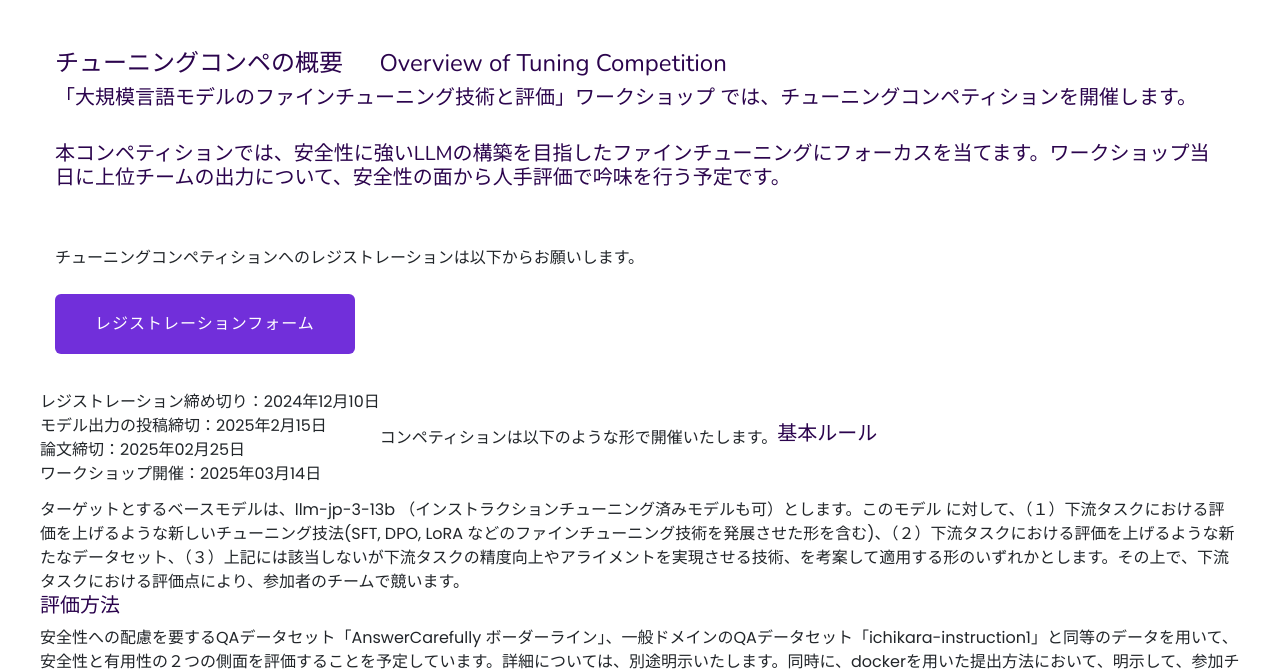
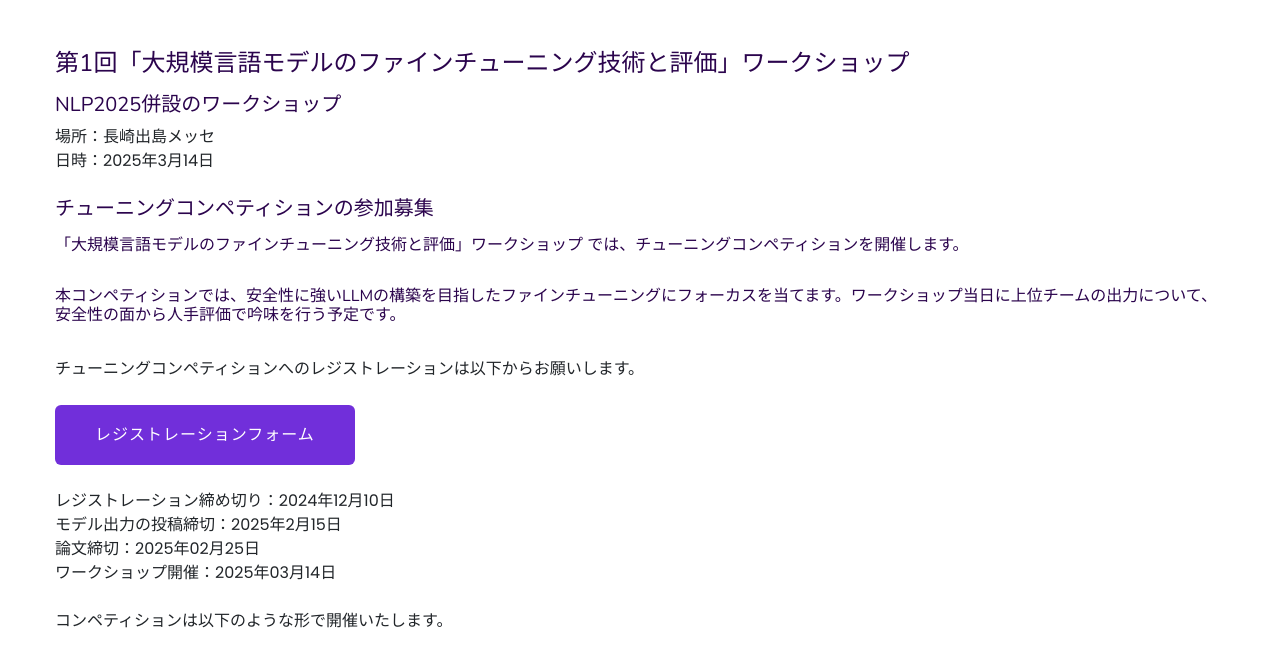
Before and after one commit to llm-jp/tuning-competition, a plain HTML site: page index.html in a window 1280 px wide. Shown: the part 105-774 px from the top of the page. Drawn offline with nearby package versions, Linux system fonts and the light colour scheme.

Commit message:
Add files via upload

```diff
--- a/index.html
+++ b/index.html
@@ -57,7 +57,8 @@
                                         <li><a href="contact.html">オルガナイザ</a></li>
                                     </ul>
                                 </nav>
-                            </div>
+
+			    </div>
                         </div>
                         <div class="col-12">
                             <div class="mobile_menu d-block d-lg-none"></div>
@@ -72,22 +73,38 @@
                 <div class="single-slider slider-height slider-padding black d-flex align-items-center">                    <div class="container">
                         <div class="row d-flex align-items-center">
                             <div class="col-lg-22 col-md-12 ">
-                                <div class="hero__caption">
+                              <div class="hero__caption">
+				<br>
+				<h4 data-animation="fadeInUp" data-delay=".6s">
+
+				  第1回「大規模言語モデルのファインチューニング技術と評価」ワークショップ</h4>
+				<p data-animation="fadeInUp" data-delay=".8s">
+
+
+<ul>
+  <li> <h5>NLP2025併設のワークショップ</h5>
+  <li>場所：長崎出島メッセ
+<li>日時：2025年3月14日
+</ul>
 <br>
-<h4>チューニングコンペの概要 &emsp;   Overview of Tuning Competition</h4>
-<h5>  「大規模言語モデルのファインチューニング技術と評価」ワークショップ
-では、チューニングコンペティションを開催します。</h5>
+
+
+
+				<h5 data-animation="fadeInUp" data-delay=".6s">チューニングコンペティションの参加募集</h5>
+			    <p data-animation="fadeInUp" data-delay=".8s">
+<h6>  「大規模言語モデルのファインチューニング技術と評価」ワークショップ
+では、チューニングコンペティションを開催します。</h6>
 
 <br>
-<h5>
-本コンペティションでは、安全性に強いLLMの構築を目指したファインチューニングにフォーカスを当てます。ワークショップ当日に上位チームの出力について、安全性の面から人手評価で吟味を行う予定です。</h5>
-<br><br>
+<h6>
+本コンペティションでは、安全性に強いLLMの構築を目指したファインチューニングにフォーカスを当てます。ワークショップ当日に上位チームの出力について、安全性の面から人手評価で吟味を行う予定です。</h6>
+<br>
 チューニングコンペティションへのレジストレーションは以下からお願いします。
 <br><br>
 <a href="https://forms.gle/aLvE2uegwD2okGiTA" class="btn card-btn1">レジストレーションフォーム</a>
 <br><br>
-                                   </div>
-</div>
+
+
 
 <ul>
 <li> レジストレーション締め切り：2024年12月10日
@@ -95,25 +112,22 @@
 <li>論文締切：2025年02月25日
 <li>ワークショップ開催：2025年03月14日
 </ul>
-<br><br>
+			      </div>
+
+</div>
+</div>
+
+<br>
 コンペティションは以下のような形で開催いたします。
 <br><br>
 
+</p>
+<h5 data-animation="fadeInUp" data-delay=".6s">基本ルール</h5>
+			    <p data-animation="fadeInUp" data-delay=".8s">
 
-
-<br>
-<h5>基本ルール</h5>
 ターゲットとするベースモデルは、llm-jp-3-13b （インストラクションチューニング済みモデルも可）とします。このモデル
 に対して、（１）下流タスクにおける評価を上げるような新しいチューニング技法(SFT, DPO, LoRA などのファインチューニング技術を発展させた形を含む)、（２）下流タスクにおける評価を上げるような新たなデータセット、（３）上記には該当しないが下流タスクの精度向上やアライメントを実現させる技術、を考案して適用する形のいずれかとします。その上で、下流タスクにおける評価点により、参加者のチームで競います。
 
-
-<h5>評価方法</h5>
-安全性への配慮を要するQAデータセット「AnswerCarefully ボーダーライン」、一般ドメインのQAデータセット「ichikara-instruction1」と同等のデータを用いて、安全性と有用性の２つの側面を評価することを予定しています。詳細については、別途明示いたします。同時に、dockerを用いた提出方法において、明示して、参加チーム内でも測定できる形とします。リーダーボードでは、これを用いた表示で自動的に順位づけを行います。事務局が許可なくDockerイメージの内容を確認することはありません。
-<br><br>
-ワークショップ当日に１時間時間を取り、参加者全員で、上位３チーム（参加チームが多い場合には５チーム）の出力を評価する形で、人手評価を加える予定です。ワークショップ当日には、上位３チームに入らないチームの方も、このような形で評価を行うことに賛同して人手評価に加わっていただけましたらと考えております。同時に、安全性の評価に詳しい者がパネリストとして、結果の吟味を行う時間も作ろうと考えております。
-<br><br>
-チューニングに用いるデータとしては、llm-jp-evalのデータは含まれてはならず、しかし、ichikara、MT-Benchなどのデータは使っても良いという形にしたいと思います。llm-jp-evalのデータを用いている場合には、チーティングと見なし、失格とさせていただきます。
-<br><br>
 
 					                                <div class="hero__img d-none d-lg-block f-right" data-animation="fadeInRight" data-delay="3s">
 									  <img src="assets/img/1500x500.jfif" alt="">
@@ -127,7 +141,17 @@
                     <div class="container">
                         <div class="row d-flex align-items-center">
                             <div class="col-lg-22 col-md-12 ">
-                                <div class="hero__caption">
+                              <div class="hero__caption">
+                                <h5 data-animation="fadeInUp" data-delay=".6s">評価方法</h5>
+				    <p data-animation="fadeInUp" data-delay=".8s">
+安全性への配慮を要するQAデータセット「AnswerCarefully ボーダーライン」、一般ドメインのQAデータセット「ichikara-instruction1」と同等のデータを用いて、安全性と有用性の２つの側面を評価することを予定しています。詳細については、別途明示いたします。同時に、dockerを用いた提出方法において、明示して、参加チーム内でも測定できる形とします。リーダーボードでは、これを用いた表示で自動的に順位づけを行います。事務局が許可なくDockerイメージの内容を確認することはありません。
+<br><br>
+ワークショップ当日に１時間時間を取り、参加者全員で、上位３チーム（参加チームが多い場合には５チーム）の出力を評価する形で、人手評価を加える予定です。ワークショップ当日には、上位３チームに入らないチームの方も、このような形で評価を行うことに賛同して人手評価に加わっていただけましたらと考えております。同時に、安全性の評価に詳しい者がパネリストとして、結果の吟味を行う時間も作ろうと考えております。
+<br><br>
+チューニングに用いるデータとしては、llm-jp-evalのデータは含まれてはならず、しかし、ichikara、MT-Benchなどのデータは使っても良いという形にしたいと思います。llm-jp-evalのデータを用いている場合には、チーティングと見なし、失格とさせていただきます。
+<br><br>
+
+
                                   <h5 data-animation="fadeInUp" data-delay=".6s">
 GPUに関して</h5>
 				    <p data-animation="fadeInUp" data-delay=".8s">
```
